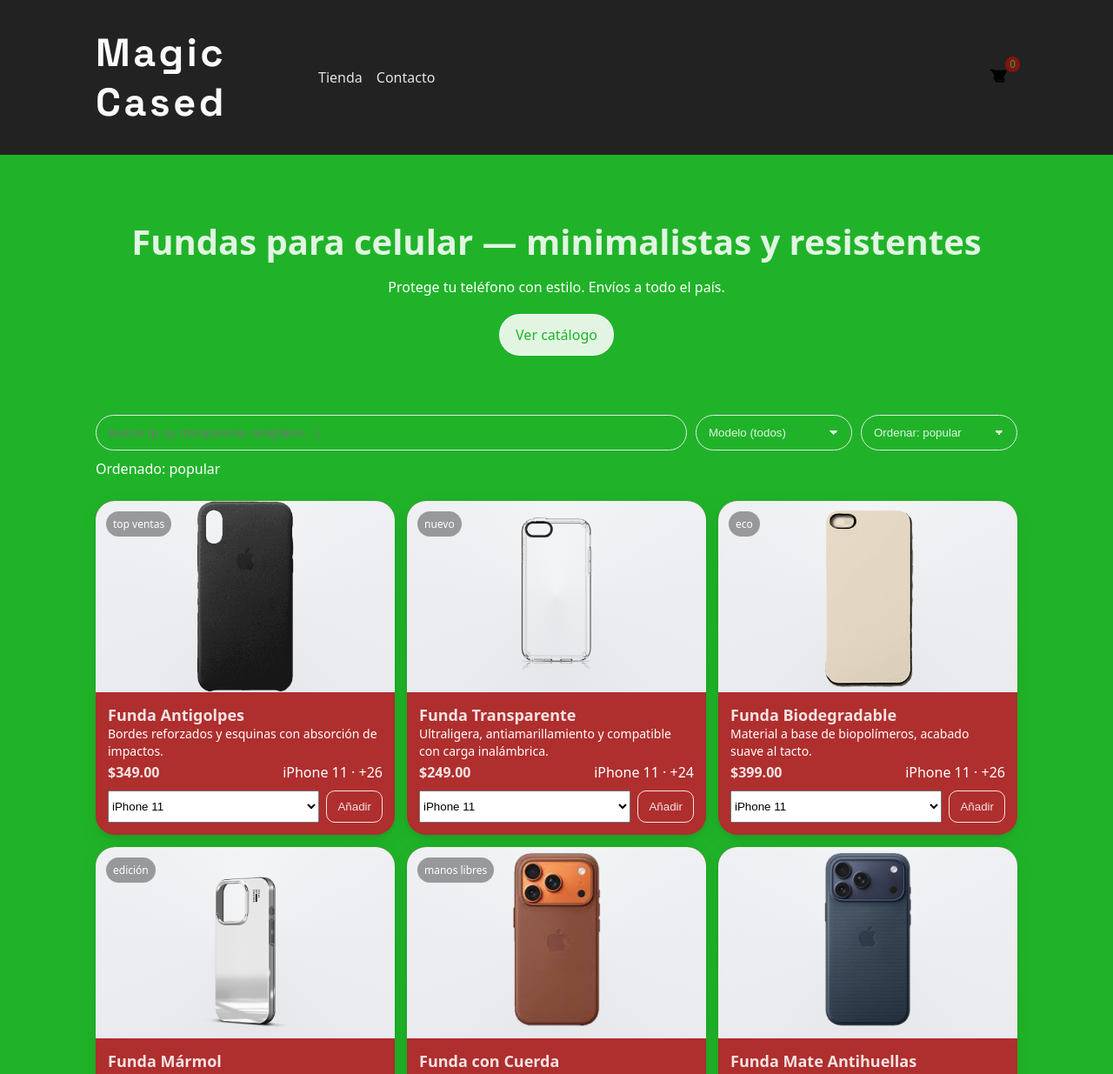
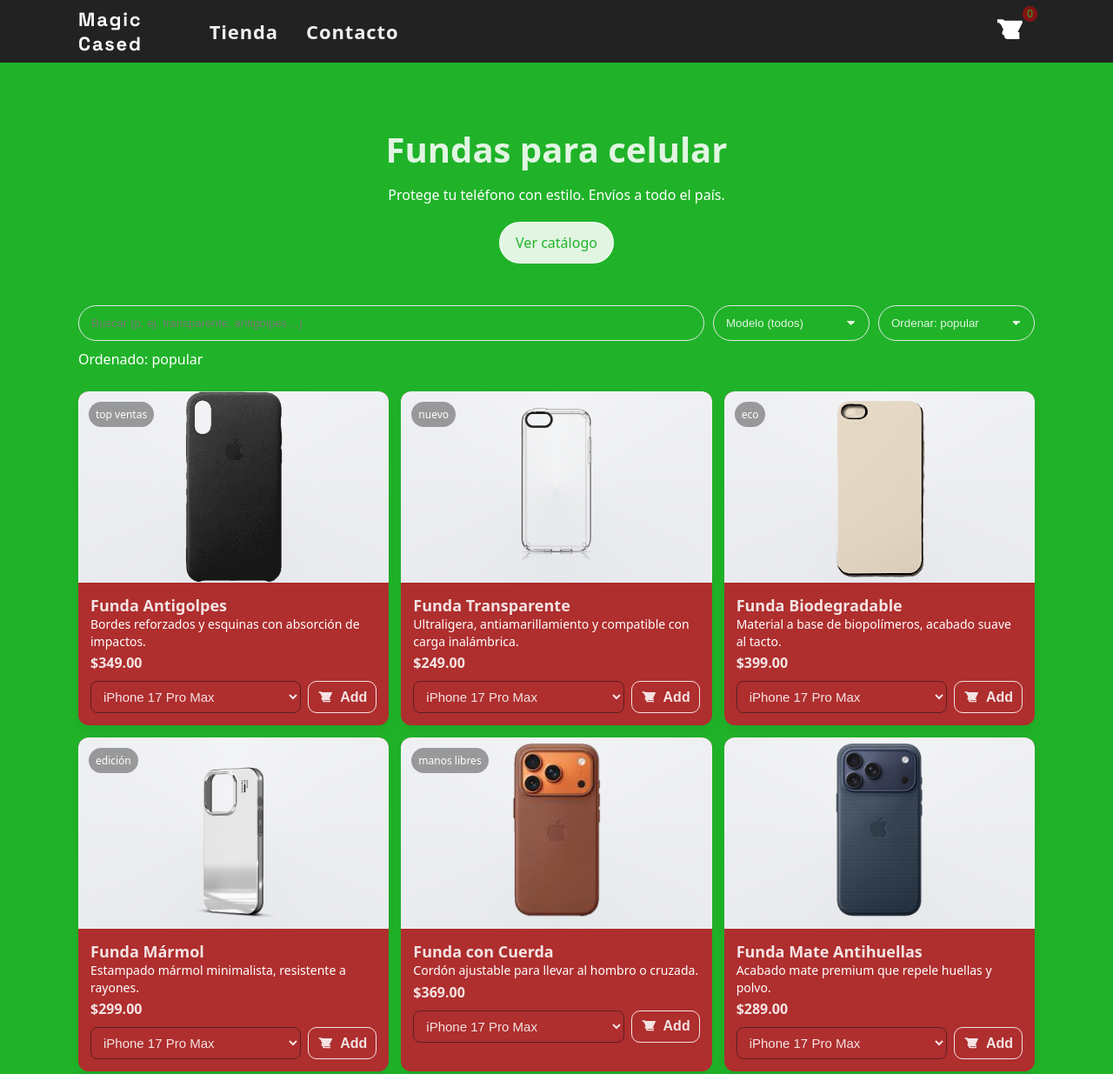
Before and after one commit to fercq/magicCased, a plain HTML site: page index.html in a window 1280 px wide. Shown: the top 1235 px of the page at 87% size. Drawn offline with Linux system fonts and the light colour scheme.

Commit message:
Design change and shopping cart fixed

```diff
--- a/app.js
+++ b/app.js
@@ -11,8 +11,17 @@ const STORE = {
 const ALL_MODELS = [
   "iPhone 11", "iPhone 11 Pro", "iPhone 11 Pro Max", "iPhone 12", "iPhone 12 Pro", "iPhone 12 Pro Max", "iPhone 13", "iPhone 13 Pro", "iPhone 13 Pro Max",
   "iPhone 14", "iPhone 14 Pro", "iPhone 14 Pro Max", "iPhone 15", "IPhone 15 Pro", "iPhone 15 Pro Max", "iPhone 16", "iPhone 16 Pro", "iPhone 16 Pro Max",
-  "iPhone 17", "iPhone 17 Pro", "iPhone  17 Air", "Samsung S22", "Samsung S23", "Samsung S24", "Xiaomi 12", "Samsung A54", "Xiaomi 12"
+  "iPhone 17", "iPhone 17 Pro", "iPhone  17 Air", "iPhone 17 Pro Max", "Samsung S22", "Samsung S23", "Samsung S24", "Xiaomi 12", "Samsung A54", "Xiaomi 12"
 ];
+
+// Modelo por defecto global — puede ser reemplazado por producto usando
+// `defaultModel` en cada objeto de `PRODUCTS` o mediante el mapa
+// `DEFAULT_PRODUCT_MODEL` abajo.
+const DEFAULT_MODEL = "iPhone 17 Pro Max";
+
+// Opcional: asignación por producto (id -> modelo). Útil para centralizar
+// defaults sin editar cada entrada de PRODUCTS.
+const DEFAULT_PRODUCT_MODEL = {};
 
 /* Productos de ejemplo: reemplaza por los tuyos */
 const PRODUCTS = [
@@ -31,7 +40,7 @@ const PRODUCTS = [
     name: "Funda Antigolpes",
     price: 34900,
     tag: "top ventas",
-  models: "ALL",
+    models: "ALL",
     description: "Bordes reforzados y esquinas con absorción de impactos.",
     imageAlt: "Funda antigolpes con esquinas reforzadas",
     image: "black_iphone_case.png",
@@ -51,7 +60,7 @@ const PRODUCTS = [
     name: "Funda Mármol",
     price: 29900,
     tag: "edición",
-  models: "ALL",
+    models: "ALL",
     description: "Estampado mármol minimalista, resistente a rayones.",
     imageAlt: "Funda con patrón de mármol",
     image: "mirrorCase.png",
@@ -148,11 +157,15 @@ function cardHTML(p) {
       <p>${p.description}</p>
       <div class="meta">
         <span class="price">${money(p.price)}</span>
-        <span class="muted">${models[0]}${models.length>1?` · +${models.length-1}`:""}</span>
       </div>
       <div class="actions">
         ${modelSelectHTML(p, models)}
-        <button class="btn add" data-id="${p.id}">Añadir</button>
+        <button class="btn add" data-id="${p.id}" aria-label="Añadir ${p.name}">
+          <svg class="icon-cart" width="18" height="18" viewBox="0 0 24 24" aria-hidden="true" focusable="false">
+            <path d="M7 4h-2l-1 2h2l3.6 7.59-1.35 2.45A1.99 1.99 0 0 0 10 19h10v-2H10.42a.25.25 0 0 1-.22-.37L11 14h6a2 2 0 0 0 1.8-1.1l3.58-7.16A1 1 0 0 0 21.5 4h-14.3l-.2-.4A2 2 0 0 0 5.2 3H2v2h2.2l3.1 6.2-.95 1.73A2 2 0 0 0 8 16h12v-2H8.76l.9-1.63L7 6z" fill="currentColor"/>
+          </svg>
+          <span class="add-label">Add</span>
+        </button>
       </div>
     </div>
   </article>`;
@@ -161,7 +174,16 @@ function cardHTML(p) {
 function modelSelectHTML(p, modelsOverride) {
   const id = `m-${p.id}`;
   const models = modelsOverride || getProductModels(p);
-  const options = models.map(m => `<option value="${m}">${m}</option>`).join("");
+  // resolution order for default model:
+  // 1. p.defaultModel (explicit on the product)
+  // 2. DEFAULT_PRODUCT_MODEL[p.id] (centralized per-product map)
+  // 3. DEFAULT_MODEL (global default)
+  // 4. first model in the expanded models list
+  const candidateDefaults = [p && p.defaultModel, DEFAULT_PRODUCT_MODEL[p.id], DEFAULT_MODEL];
+  // pick the first candidate that actually exists in this product's models
+  let chosen = candidateDefaults.find(d => d && models.includes(d));
+  if (!chosen) chosen = models && models.length ? models[0] : '';
+  const options = models.map((m, idx) => `<option value="${m}" ${m === chosen ? 'selected' : (idx === 0 && !chosen ? 'selected' : '')}>${m}</option>`).join("");
   return `<select id="${id}" aria-label="Seleccionar modelo">${options}</select>`;
 }
 
@@ -184,7 +206,7 @@ function cartItemHTML(it) {
     <div class="cart-thumb" aria-hidden="true"></div>
     <div>
       <h4>${it.name}</h4>
-      <div class="muted" style="font-size:13px">Modelo: ${it.model}</div>
+      <div class="muted" style="font-size:16px">Modelo: ${it.model}</div>
       <div class="muted" style="font-size:13px">${money(it.price)} c/u</div>
       <div class="qty" style="margin-top:6px">
         <button class="dec" data-id="${it.key}" aria-label="Disminuir cantidad">−</button>
--- a/index.html
+++ b/index.html
@@ -39,7 +39,7 @@
 
   <main>
     <section class="hero container">
-      <h1>Fundas para celular — minimalistas y resistentes</h1>
+      <h1>Fundas para celular</h1>
       <p>Protege tu teléfono con estilo. Envíos a todo el país.</p>
       <a href="#tienda" class="cta">Ver catálogo</a>
     </section>
--- a/styles.css
+++ b/styles.css
@@ -7,8 +7,8 @@
     --muted: #ffffff;
     --card: #af2e2e;
     --accent: #841313; /* cambia este color para tu marca */
-    --radius: 22px;
-    --shadow: 0 4px 4px rgba(0,0,0,.06), 0 8px 24px rgba(0,0,0,.06);
+    --radius: 12px;
+    --shadow: 0 4px 4px rgba(208, 22, 22, 0), 0 8px 14px rgba(0,0,0,.06);
   }
 
   @media (prefers-color-scheme: dark) {
@@ -32,18 +32,34 @@
     text-rendering: optimizeLegibility;
   }
 
-  .container { max-width: 1100px; margin: 0 auto; padding: 20px; }
+  .container { max-width: 1100px; margin: 0 auto; padding: 0px; }
   /* Header: full width bar; inner .container arranges brand/nav */
-  .site-header { background: var(--header-bg); color: var(--header-text); padding: 12px 0; }
-  .site-header .container { display: flex; align-items: center; gap: 16px; }
-  .brand { font-weight: 700; letter-spacing: .08em; text-decoration: none; color: var(--header-text); font-size: 45px; font-family: 'Space Grotesk', ui-sans-serif, system-ui, -apple-system, Segoe UI, Roboto, Inter, 'Noto Sans', Helvetica, Arial; }
+  .site-header { background: var(--header-bg); color: var(--header-text); padding: 8px 0; }
+  .site-header .container { display: flex; align-items: center; gap: 8px; }
+  .brand { font-weight: 700; letter-spacing: .08em; text-decoration: none; color: var(--header-text); font-size: 22px; font-family: 'Space Grotesk', ui-sans-serif, system-ui, -apple-system, Segoe UI, Roboto, Inter, 'Noto Sans', Helvetica, Arial; }
   .nav { display: flex; align-items: center; gap: 16px; width: 100%; }
   /* keep the two links on the left; push the cart button to the far right */
   .nav .icon-btn { margin-left: auto; }
-  .nav a { color: var(--header-text); opacity: .9; text-decoration: none; }
-  .nav a:hover { opacity: 1; }
+  .nav a {
+    color: var(--header-text);
+    opacity: .95;
+    text-decoration: none;
+    font-size: 22px;
+    font-weight: 600;
+    letter-spacing: 0.04em;
+    padding: 4px 8px;
+    border-radius: 8px;
+    transition: background .15s ease, color .15s ease, opacity .15s ease;
+  }
+  .nav a:hover {
+    opacity: 1;
+    background: rgba(255, 255, 255, 0.099);
+    color: var(--header-text);
+  }
   .icon-btn { background: transparent; border: 1px solid transparent; padding: 8px 10px; border-radius: 999px; cursor: pointer; position: relative; color: var(--header-text); }
   .icon-btn:hover { background: rgba(255,255,255,.06); }
+  /* header cart icon white and larger */
+  .icon-btn svg { fill: white; stroke: white; width: 36px; height: 32px; }
   .badge { position: absolute; top: -4px; right: -4px; background: var(--accent); color: var(--bg); border-radius: 999px; padding: 2px 5px; font-size: 12px; }
 
   .hero { padding: 72px 24px 40px; text-align: center; }
@@ -58,7 +74,7 @@
 
   .toolbar {
     display: grid; gap: 10px; grid-template-columns: 1fr 180px 180px;
-    position: sticky; top: 0; background: var(--bg); padding: 8px 0 16px; z-index: 5;
+    position: sticky; top: 0; background: var(--bg); padding: 8px 0 16px; z-index: 10;
   }
   .toolbar input, .toolbar select {
     width: 100%; padding: 12px 14px; border-radius: 999px; border: 1px solid #e5e7eb; background: transparent; color: var(--text);
@@ -86,8 +102,22 @@
   .card .meta { display: flex; align-items: center; justify-content: space-between; gap: 8px; margin-top: 4px; }
   .price { font-weight: 700; }
   .card .actions { display: grid; grid-template-columns: 1fr auto; gap: 8px; margin-top: 10px; }
+  /* Style for the model select inside product cards (default model text size) */
+  .card .actions select {
+    font-size: 15px; /* change this value to increase/decrease the default model text size */
+    line-height: 1.2;
+    padding: 8px 10px;
+    border-radius: 8px;
+    color: var(--text);
+    background: transparent;
+    border: 1px solid rgba(20, 20, 20, 0.536);
+  }
   .btn { padding: 10px 12px; border-radius: 10px; border: 1px solid var(--text); background: transparent; color: var(--text); cursor: pointer; }
   .btn:hover { background: rgba(127,127,127,.08); }
+  /* Add button with cart icon styling */
+  .btn.add { display: inline-flex; align-items: center; gap: 8px; padding: 8px 10px; }
+  .btn.add .icon-cart { width: 18px; height: 18px; display: block; }
+  .btn.add .add-label { font-weight: 600; font-size: 16px; }
   .link { background: transparent; border: 0; color: var(--text); text-decoration: underline; cursor: pointer; padding: 8px 0; }
   .link.full { width: 100%; text-align: center; }
   .muted { color: var(--muted); }
@@ -97,12 +127,13 @@
 
   .site-footer { margin-top: 40px; padding-bottom: 40px; color: var(--muted); }
 
-  .drawer { position: fixed; inset: 0; display: none; }
+  /* Cart drawer: high z-index to appear above toolbar and backdrop */
+  .drawer { position: fixed; inset: 0; display: none; z-index: 100; }
   .drawer[aria-hidden="false"] { display: grid; grid-template-columns: 1fr; }
-  .drawer__backdrop { position: absolute; inset: 0; background: rgba(0,0,0,.35); border: 0; }
+  .drawer__backdrop { position: absolute; inset: 0; background: rgba(0,0,0,.35); border: 0; z-index: 50; }
   .drawer__panel {
     position: relative; margin-left: auto; height: 100%; width: min(440px, 100%); background: var(--bg);
-    box-shadow: -10px 0 30px rgba(0,0,0,.2); display: grid; grid-template-rows: auto 1fr auto;
+    box-shadow: -10px 0 30px rgba(0,0,0,.2); display: grid; grid-template-rows: auto 1fr auto; z-index: 101;
   }
   .drawer__header { display: flex; justify-content: space-between; align-items: center; padding: 16px; border-bottom: 1px solid #e5e7eb; }
   .cart-list { padding: 16px; display: grid; gap: 14px; overflow: auto; }
@@ -133,5 +164,5 @@
 
 /* Móvil: mantenemos 2 columnas (antes era 1) */
 @media (max-width: 580px) {
-  .grid { grid-template-columns: repeat(3, 1fr); }
+  .grid { grid-template-columns: repeat(2, 1fr); }
 }
```
